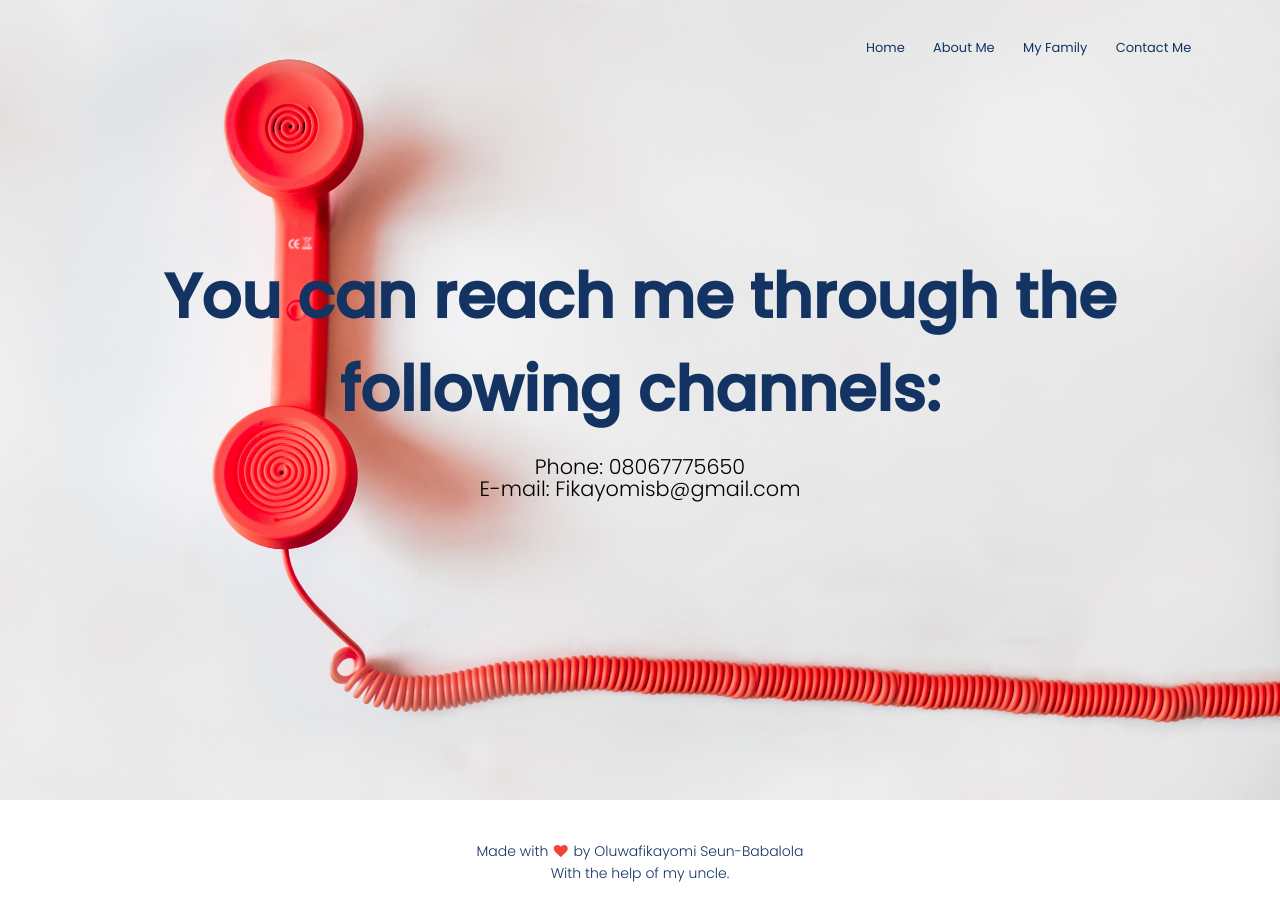
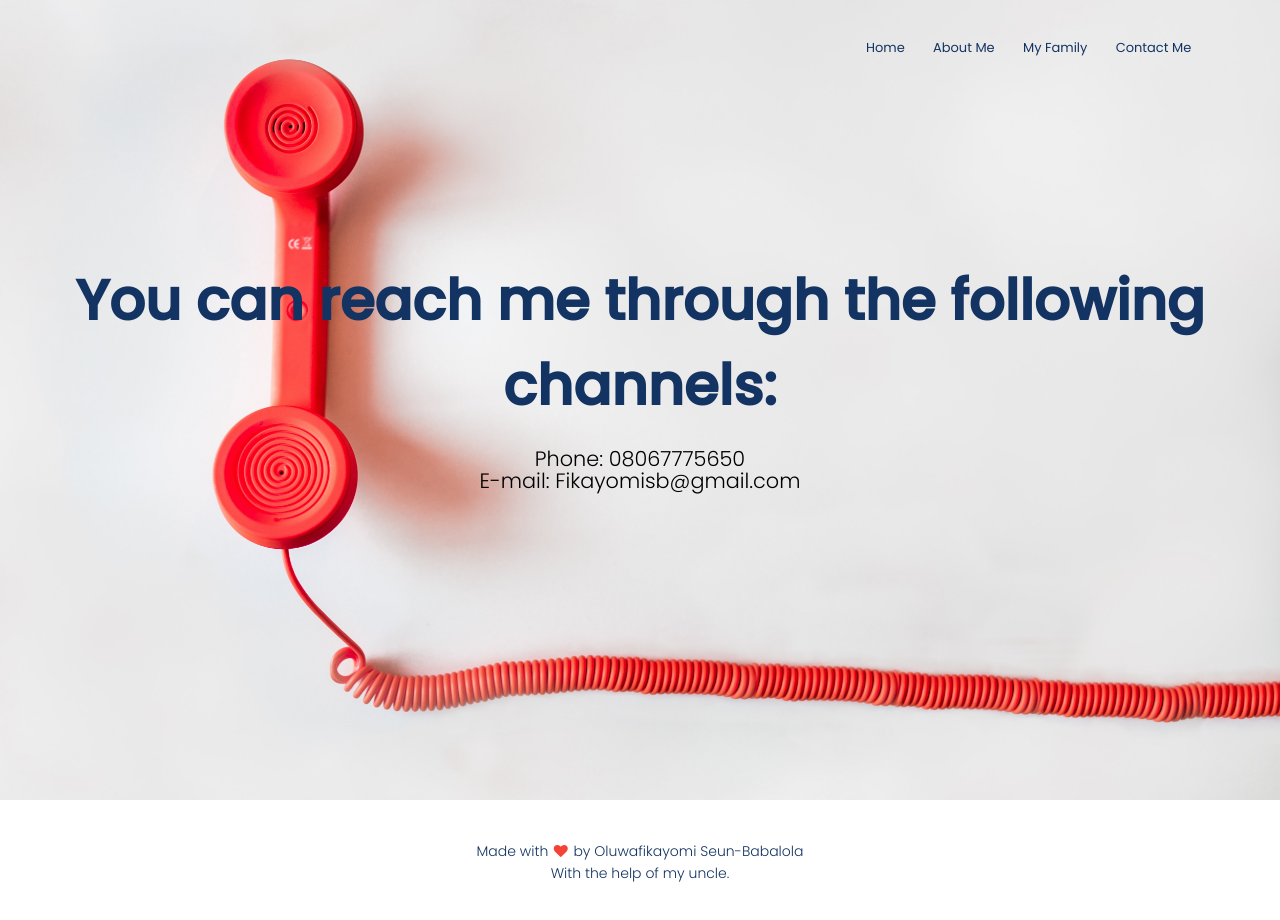
Before and after one commit to Lateeftheshyboy/Fikayomi-SB, a plain HTML site: page contact.html in a window 1280 px wide. Drawn offline with Linux system fonts and the light colour scheme.

Commit message:
Update contact.css

```diff
--- a/CSS/contact.css
+++ b/CSS/contact.css
@@ -71,7 +71,7 @@ nav img{
 }
 
 .text-box h1{
-    font-size: 62px;
+    font-size: 56px;
 }
 
 .text-box p{
```
